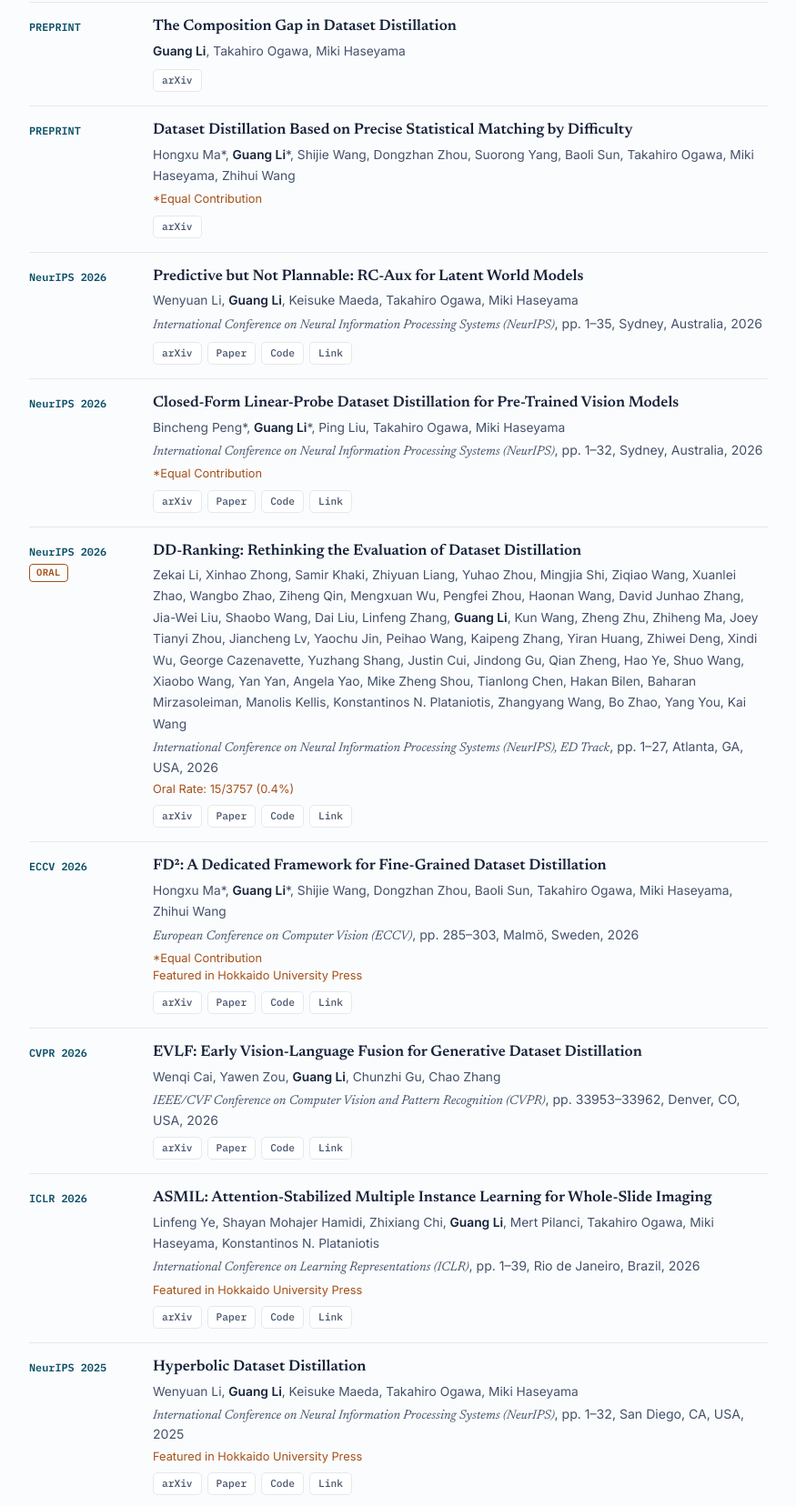
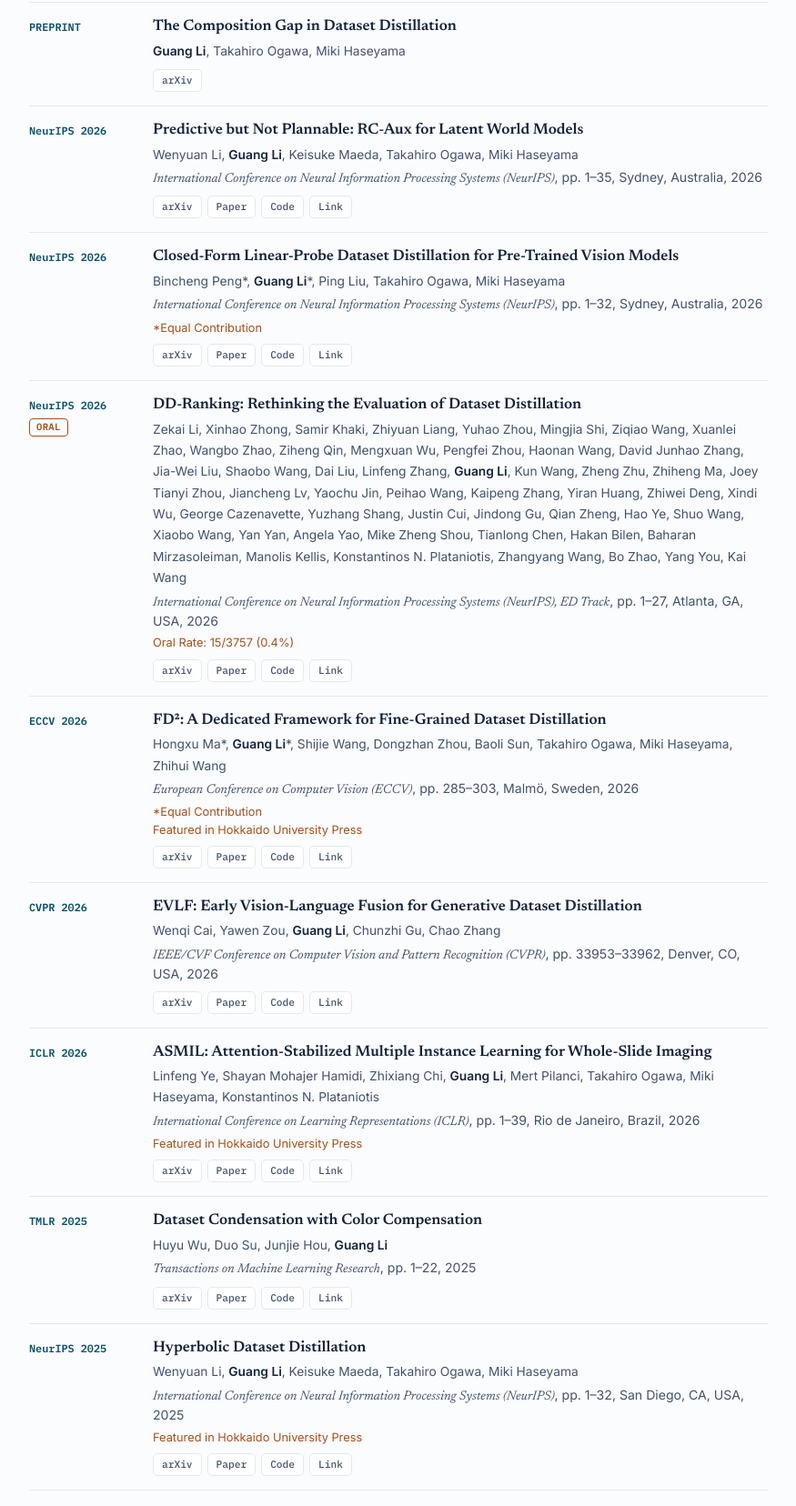
Before and after one commit to Guang000/Guang000.github.io, a plain HTML site: page index.html in a window 1280 px wide. Shown: the part 2877-4533 px from the top of the page at 91% size, without its empty margins (202-1077 px from the left). Drawn offline with Linux system fonts and the light colour scheme.

Commit message:
Update site (guang000-site-20261115-0900)

```diff
--- a/assets/data.js
+++ b/assets/data.js
@@ -50,8 +50,8 @@ const PUBS = [
     title: "The Composition Gap in Dataset Distillation",
     authors: "Guang Li, Takahiro Ogawa, Miki Haseyama",
     links: [ ["arXiv","https://arxiv.org/abs/2609.34343"] ] },
-  { type: "preprint", venue: "PREPRINT", year: 2026, selected: true, accepted: "2026/09a", venueFull: 'Preprint', pubinfo: '',
-    title: "Dataset Distillation Based on Precise Statistical Matching by Difficulty",
+  { type: "preprint", venue: "PREPRINT", year: 2026, venueFull: 'Preprint', pubinfo: '',
+    title: "PSM: Dataset Distillation Based on Precise Statistical Matching by Difficulty",
     authors: "Hongxu Ma*, Guang Li*, Shijie Wang, Dongzhan Zhou, Suorong Yang, Baoli Sun, Takahiro Ogawa, Miki Haseyama, Zhihui Wang",
     note: "*Equal Contribution",
     links: [ ["arXiv","https://arxiv.org/abs/2609.34299"] ] },
@@ -83,6 +83,10 @@ const PUBS = [
     title: "Foreground-Aware Dataset Distillation via Dual-Path Patch Selection",
     authors: "Mingzhuo Li, Guang Li, Longzhen Li, Ren Togo, Keisuke Maeda, Takahiro Ogawa, Miki Haseyama",
     links: [ ["arXiv","https://arxiv.org/abs/2601.02727"] ] },
+  { type: "preprint", venue: "PREPRINT", year: 2026, venueFull: 'Preprint', pubinfo: '',
+    title: "Decoupled Audio-Visual Dataset Distillation",
+    authors: "Wenyuan Li, Guang Li, Keisuke Maeda, Takahiro Ogawa, Miki Haseyama",
+    links: [ ["arXiv","https://arxiv.org/abs/2511.17890"] ] },
 
   // ===== Conference =====
   { type: "conference", venue: "NeurIPS 2026", year: 2026, selected: true, accepted: "2026/09", venueFull: 'International Conference on Neural Information Processing Systems (NeurIPS)', pubinfo: 'pp. 1–35, Sydney, Australia, 2026',
@@ -223,7 +227,7 @@ const PUBS = [
     title: "Dual-Model Weight Selection and Self-Knowledge Distillation for Medical Image Classification",
     authors: "Ayaka Tsutsumi, Guang Li, Ren Togo, Takahiro Ogawa, Satoshi Kondo, Miki Haseyama",
     links: [ ["arXiv","https://arxiv.org/abs/2508.20461"], ["Paper","https://www.sciencedirect.com/science/article/pii/S0010482526000715"] ] },
-  { type: "journal", venue: "TMLR 2025", year: 2025, venueFull: 'Transactions on Machine Learning Research', pubinfo: 'pp. 1–22, 2025',
+  { type: "journal", venue: "TMLR 2025", year: 2025, selected: true, accepted: "2025/10", venueFull: 'Transactions on Machine Learning Research', pubinfo: 'pp. 1–22, 2025',
     title: "Dataset Condensation with Color Compensation",
     authors: "Huyu Wu, Duo Su, Junjie Hou, Guang Li",
     links: [ ["arXiv","https://www.arxiv.org/abs/2508.01139"], ["Paper","https://openreview.net/forum?id=hIdwvIOiJt"], ["Code","https://github.com/528why/Dataset-Condensation-with-Color-Compensation"], ["Link","https://528why.github.io/DC3-Page/"] ] },
--- a/index.html
+++ b/index.html
@@ -354,7 +354,7 @@
 
 </main>
 
-<script src="assets/data.js?v=202611110950"></script>
+<script src="assets/data.js?v=202611150900"></script>
 <script src="assets/main.js?v=202608180229"></script>
 </body>
 </html>
```
